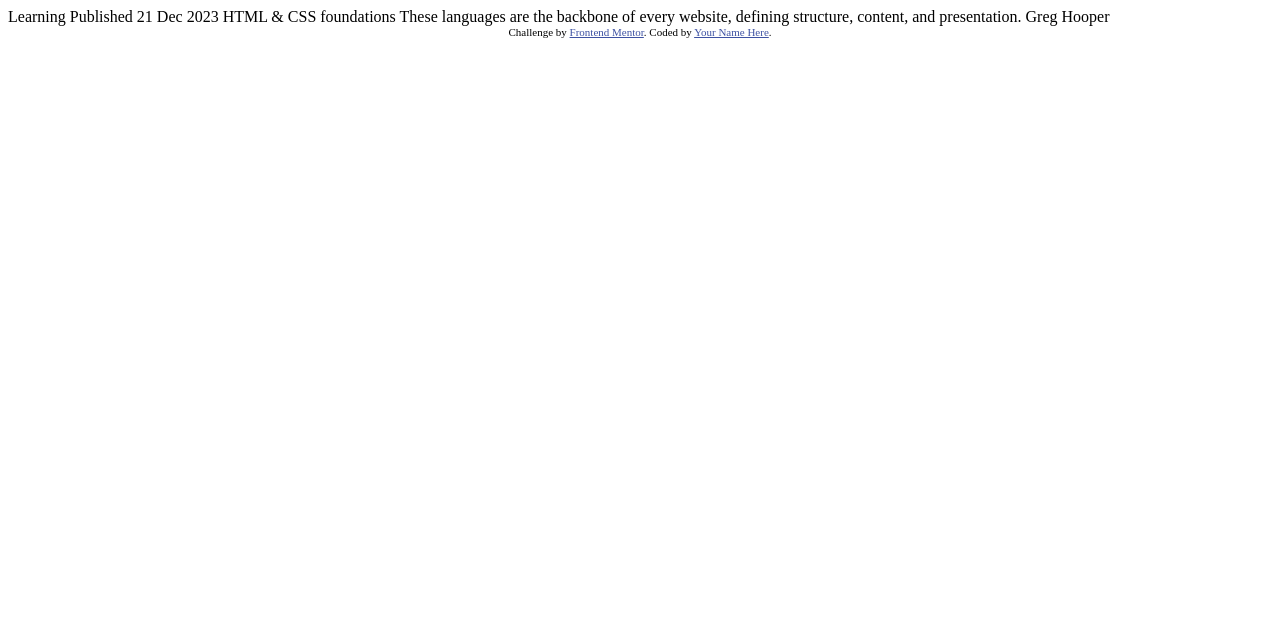
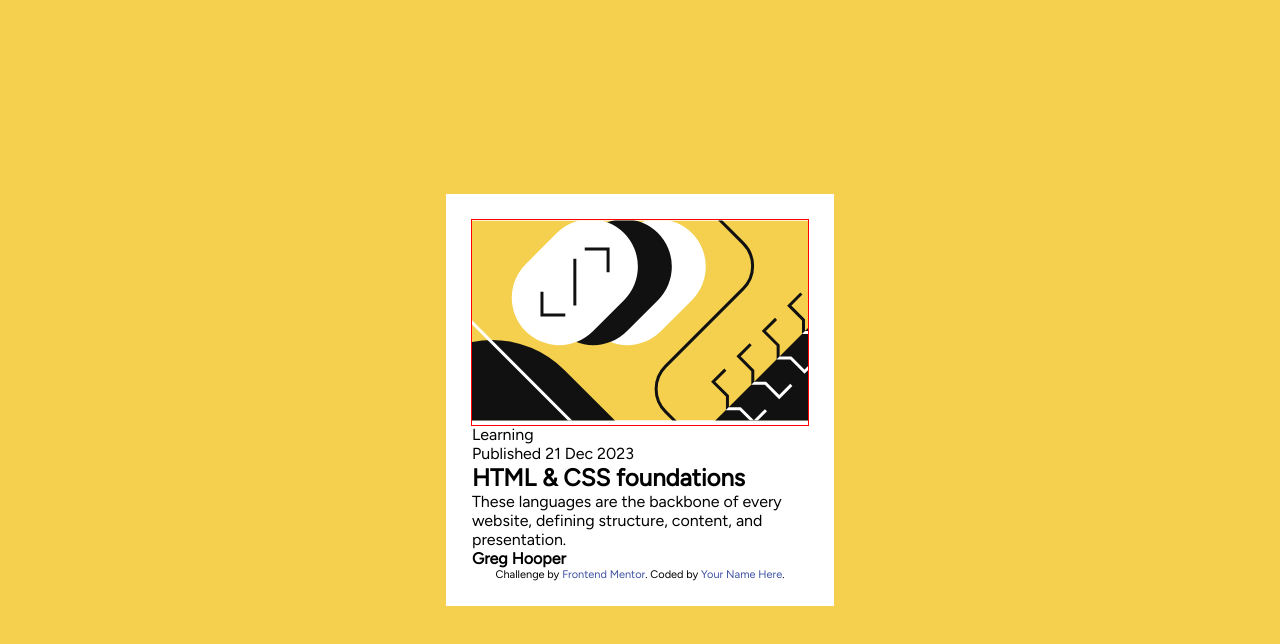
Before and after one commit to Ir-faan/Blog-Preview-Card, a plain HTML site: page index.html in a window 1280 px wide. Drawn offline with Linux system fonts and the light colour scheme.

Commit message:
Basic starting phase of the project. Added style to the component

```diff
--- a/index.html
+++ b/index.html
@@ -5,7 +5,8 @@
   <meta name="viewport" content="width=device-width, initial-scale=1.0"> <!-- displays site properly based on user's device -->
 
   <link rel="icon" type="image/png" sizes="32x32" href="./assets/images/favicon-32x32.png">
-
+  <link rel = "stylesheet" href = "style.css">
+  <link href="https://fonts.googleapis.com/css2?family=Figtree&display=swap" rel="stylesheet">
   <title>Frontend Mentor | Blog preview card</title>
 
   <!-- Feel free to remove these styles or customise in your own stylesheet 👍 -->
@@ -16,19 +17,33 @@
 </head>
 <body>
 
-  Learning
+  <div class="container">
 
-  Published 21 Dec 2023
+    <div class="image-container">
+      <i class="image">
+        <img src="/assets/images/illustration-article.svg" alt="Image">
+      </i>
+    </div>
 
-  HTML & CSS foundations
+    <span>Learning</span>
 
-  These languages are the backbone of every website, defining structure, content, and presentation.
+    <p>Published 21 Dec 2023</p>
 
-  Greg Hooper
+    <h2>HTML & CSS foundations</h2>
 
-  <div class="attribution">
-    Challenge by <a href="https://www.frontendmentor.io?ref=challenge" target="_blank">Frontend Mentor</a>.
-    Coded by <a href="#">Your Name Here</a>.
+    <p>
+      These languages are the backbone of every
+      <br>website, defining structure, content, and
+      <br>presentation.
+    </p>
+
+    <span><b>Greg Hooper</b></span>
+
+    <div class="attribution">
+      Challenge by <a href="https://www.frontendmentor.io?ref=challenge" target="_blank">Frontend Mentor</a>.
+      Coded by <a href="#">Your Name Here</a>.
+    </div>
+
   </div>
 </body>
 </html>
--- /dev/null
+++ b/style.css
@@ -0,0 +1,29 @@
+*{
+    margin: 0;
+    text-decoration: none;
+    font-family: FigTree;
+}
+
+body{
+    display: flex;
+    justify-content: center;
+    align-items: center;
+    height: 100vh;
+    background:hsl(47, 88%, 63%);
+}
+
+.container{
+    box-sizing: border-box;
+    padding:2%;
+    background-color: white;
+}
+
+.image-container{
+    outline:1px solid red;
+    display:flex;
+    justify-content: center;
+}
+
+@media screen and (max-width: 375px){
+
+}
```
